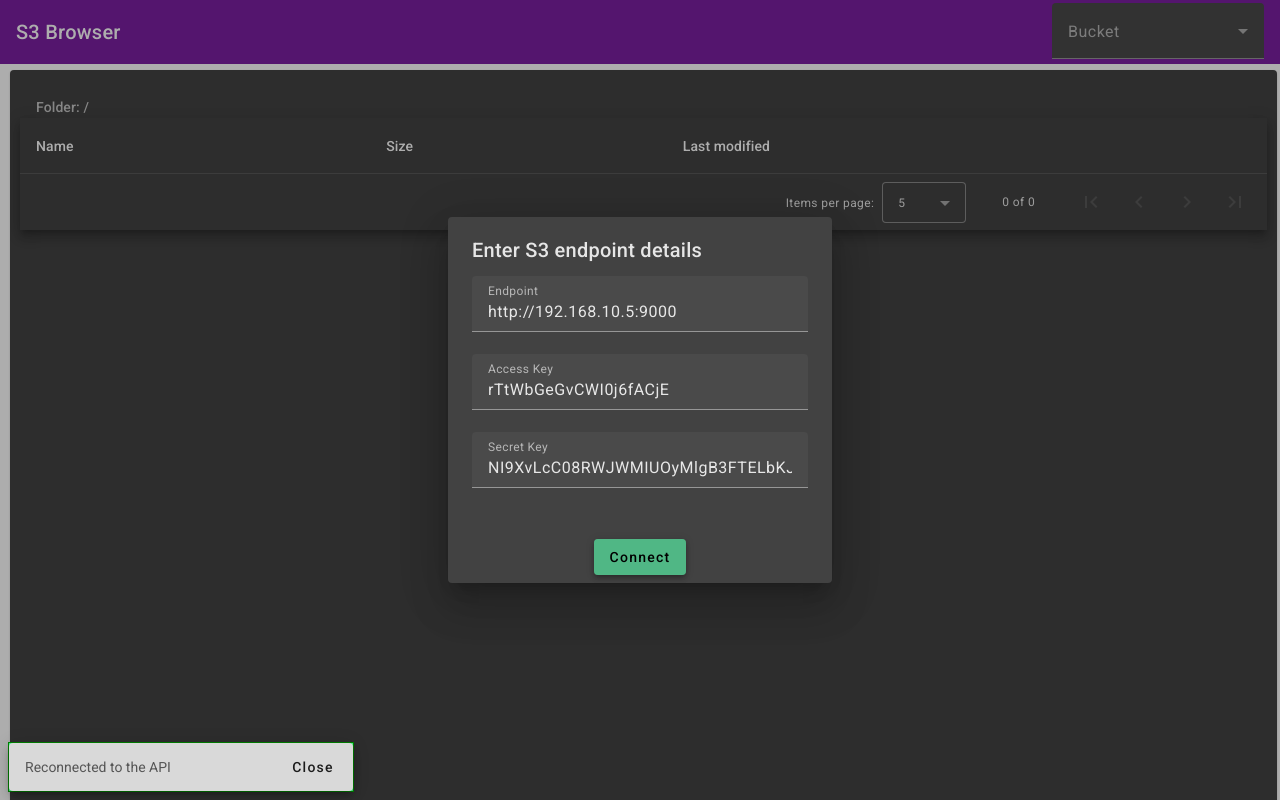
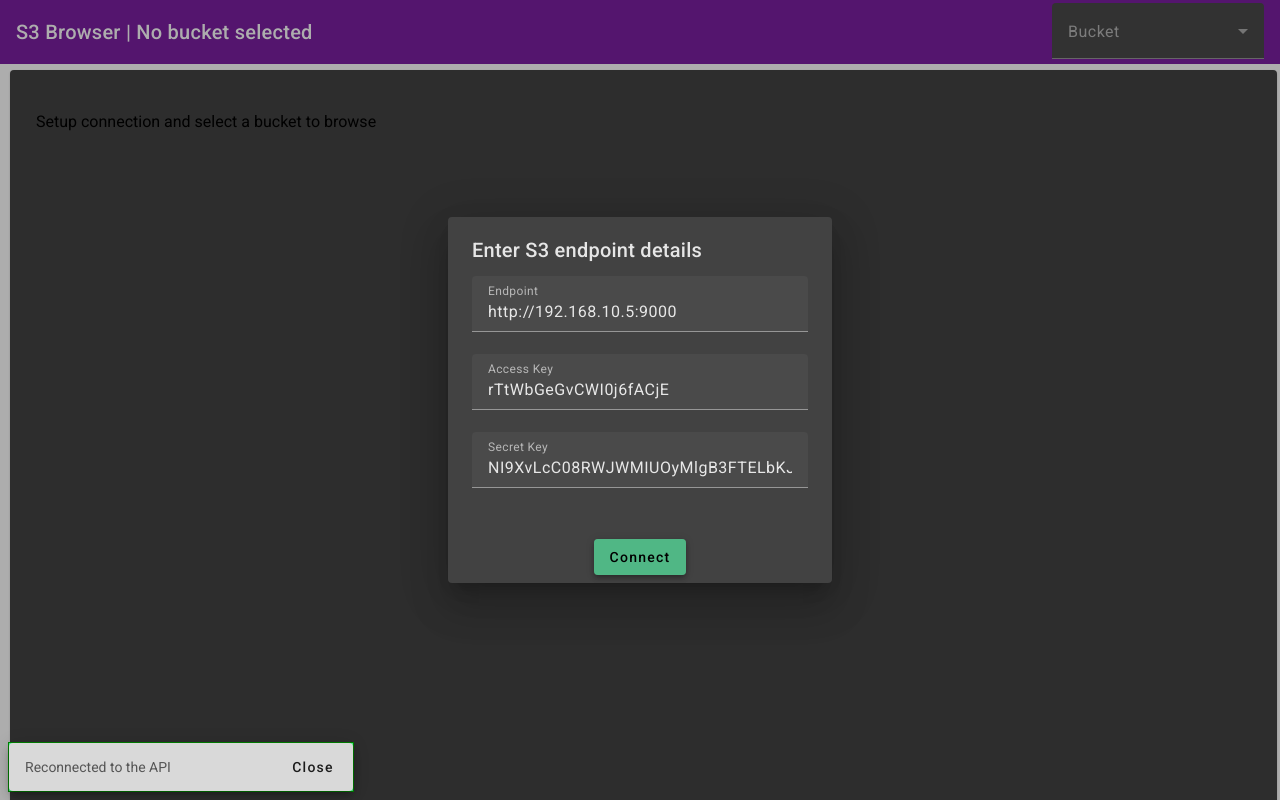
Before and after one commit to magorbalassy/s3-browser, an Angular app in the folder frontend/: page / in a window 1280 px wide. Built offline with nearby package versions, Linux system fonts and the light colour scheme.

Commit message:
Updated to the UI.

```diff
--- a/frontend/src/app/backend.service.ts
+++ b/frontend/src/app/backend.service.ts
@@ -34,10 +34,15 @@
   }
 
   getObjects(prefix: string=''): Observable<Object[]> {
-    let params = new HttpParams()
+    if (!prefix) {
+      let params = new HttpParams()
       .set('prefix', prefix);
-    return this.http.get<Object[]>(this.url + 'objects',
+      return this.http.get<Object[]>(this.url + 'objects',
                       {params:params, withCredentials: true});
+    } else {
+      return this.http.get<Object[]>(this.url + 'objects',
+                      {withCredentials: true});
+    }
   }
 
   getSession(): Observable<Session> {
--- a/frontend/src/app/body/body.component.html
+++ b/frontend/src/app/body/body.component.html
@@ -1,6 +1,6 @@
 <div class="content">
 <mat-card>
-    @if (dataSource) {
+    @if (dataSource.data.length > 0) {
         <mat-card-header>
             <mat-card-subtitle>Folder: {{currentFolder}}</mat-card-subtitle>
         </mat-card-header>
--- a/frontend/src/app/toolbar/toolbar.component.html
+++ b/frontend/src/app/toolbar/toolbar.component.html
@@ -2,6 +2,8 @@
     <span>S3 Browser
         @if (selectedBucket) {
             | Browsing bucket: {{selectedBucket}}
+        } @else {
+            | No bucket selected
         }
     </span>
     <span class="fill-remaining-space"></span>
```
